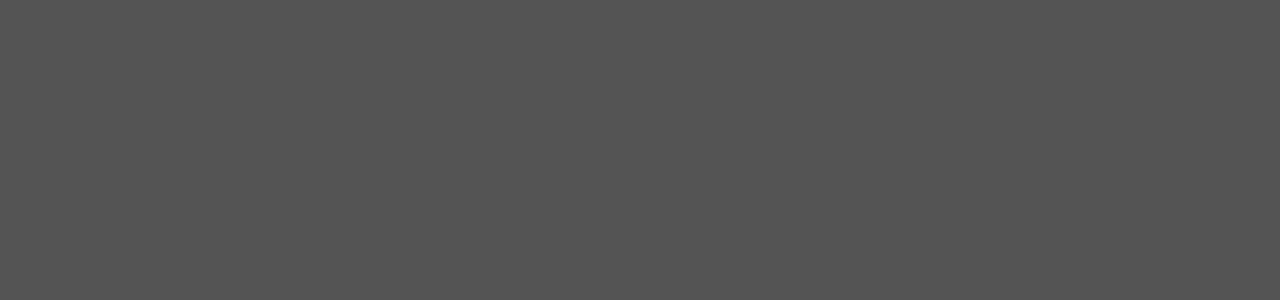
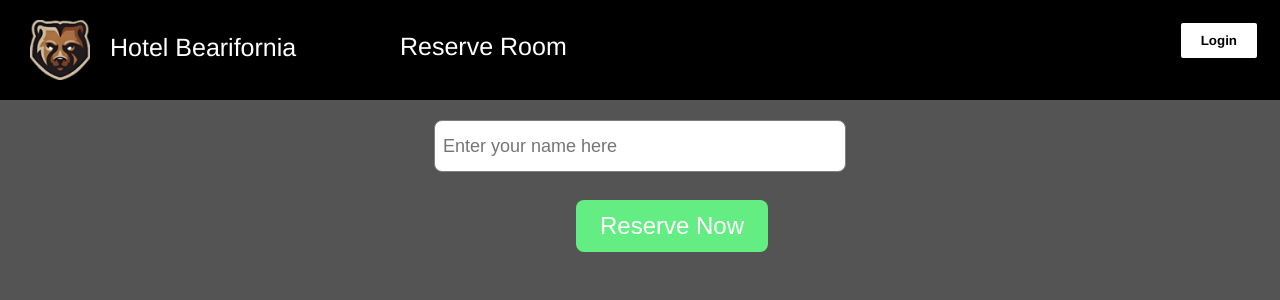
Before and after one commit to mjosephs04/projectBearifornia, a React (Create React App) app in the folder frontend/: page /reservation in a window 1280 px wide. Before the commit this address had no page. Shown: the top 300 px of the page. Built offline with nearby package versions, Linux system fonts and the light colour scheme.

Commit message:
ReservationLanding frontpage added

```diff
--- a/frontend/src/App.js
+++ b/frontend/src/App.js
@@ -9,6 +9,7 @@ import LoginPage from './Components/Login_Page/LoginPage'
 import CreateAccount from './Components/Create_Account/CreateAccount'
 import ClerkCenter from './Components/Clerk_Center/ClerkCenter'
 import AddRoom from './Components/AddRoom/AddRoom'
+import ReservationLanding from './Components/ReservationLanding/ReservationLanding'
 import {Route, Routes} from "react-router-dom";
 const App = () => {
     return (
@@ -23,6 +24,7 @@ const App = () => {
                 <Route exact path='/create-account' element={<CreateAccount />}/>
                 <Route exact path='/clerk-center' element={<ClerkCenter />}/>
                 <Route exact path='/add-room' element={<AddRoom />}/>
+                <Route exact path='/reservation' element={<ReservationLanding />}/>
             </Routes>
         </>
     );
--- /dev/null
+++ b/frontend/src/Components/ReservationLanding/ReservationLanding.css
@@ -0,0 +1,53 @@
+.inputContainer {
+    display: flex;
+    flex-direction: column;
+    align-items: flex-start;
+    justify-content: center;
+}
+
+.inputBox {
+    height: 48px;
+    width: 400px;
+    font-size: large;
+    border-radius: 8px;
+    border: 1px solid grey;
+    padding-left: 8px;
+
+    display: block;
+    margin-left: auto;
+    margin-right: auto;
+}
+
+input[type='button'] {
+    border: none;
+    background: #64ed82;
+    color: #ffffff;
+    padding: 12px 24px;
+    margin: 8px;
+    font-size: 24px;
+    border-radius: 8px;
+    cursor: pointer;
+    position: absolute;
+    text-align: center;
+    left: 45%;
+
+    display: block;
+    margin-left: auto;
+    margin-right: auto;
+    &:hover{
+        background-color: #006016;
+    }
+}
+
+.login-failed{
+    color: red;
+    font-size: 12px;
+    position: absolute;
+    left: 39%;
+    top: 14.5%;
+    display: block;
+    margin-left: auto;
+    margin-right: auto;
+    margin-top: auto;
+    text-align: center;
+}
--- a/frontend/src/Components/ReservationLanding/ReservationLanding.js
+++ b/frontend/src/Components/ReservationLanding/ReservationLanding.js
@@ -1,7 +1,39 @@
-import React from 'react'
+import Layout from '../Layout/Layout'
+import React, {useEffect, useState} from 'react'
+import axios from 'axios'
+import "./ReservationLanding.css"
+import {Link} from "react-router-dom";
+import { useNavigate } from 'react-router-dom';
+
+const ReservationLanding = (props) => {
+
+    const onButtonClick = () => {
+        //do something
+    };
+
+    return (
+        <div>
+            <Layout/>
+            <br/>
+            <div className='inputContainer'>
+
+                <input
+                    // //value={email}
+                    placeholder="Enter your name here"
+                    className={'inputBox'}
+                    // onChange={evt => setUsername(evt.target.value)}
+                />
+            </div>
+            <br/>
+            <div className={'inputContainer'}>
+                <Link to='/confirmation'>
+                    <input className={'inputButton'} type="button" onClick={onButtonClick} value={'Reserve Now'}/>
+                </Link>
+            </div>
 
 
-const ReservationLanding = (props) => {
+        </div>
+    );
 
 }
 
```
